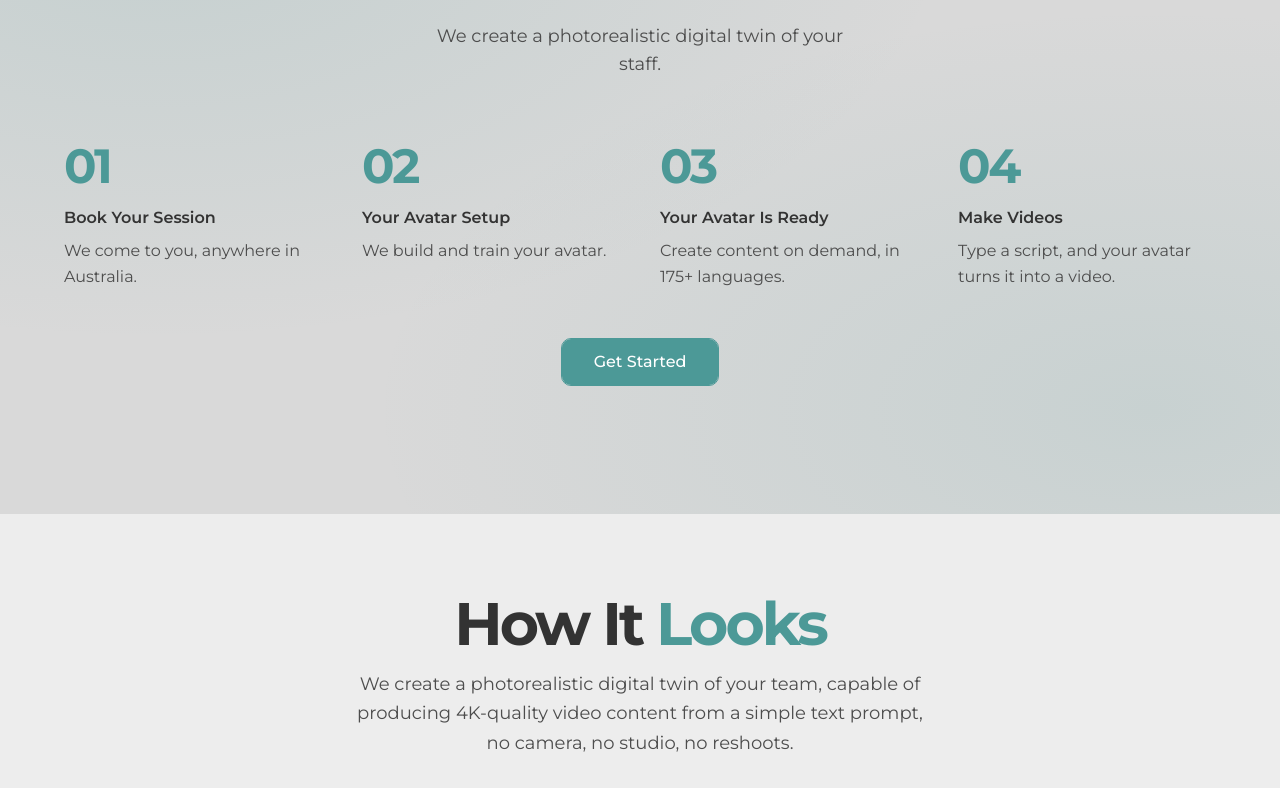
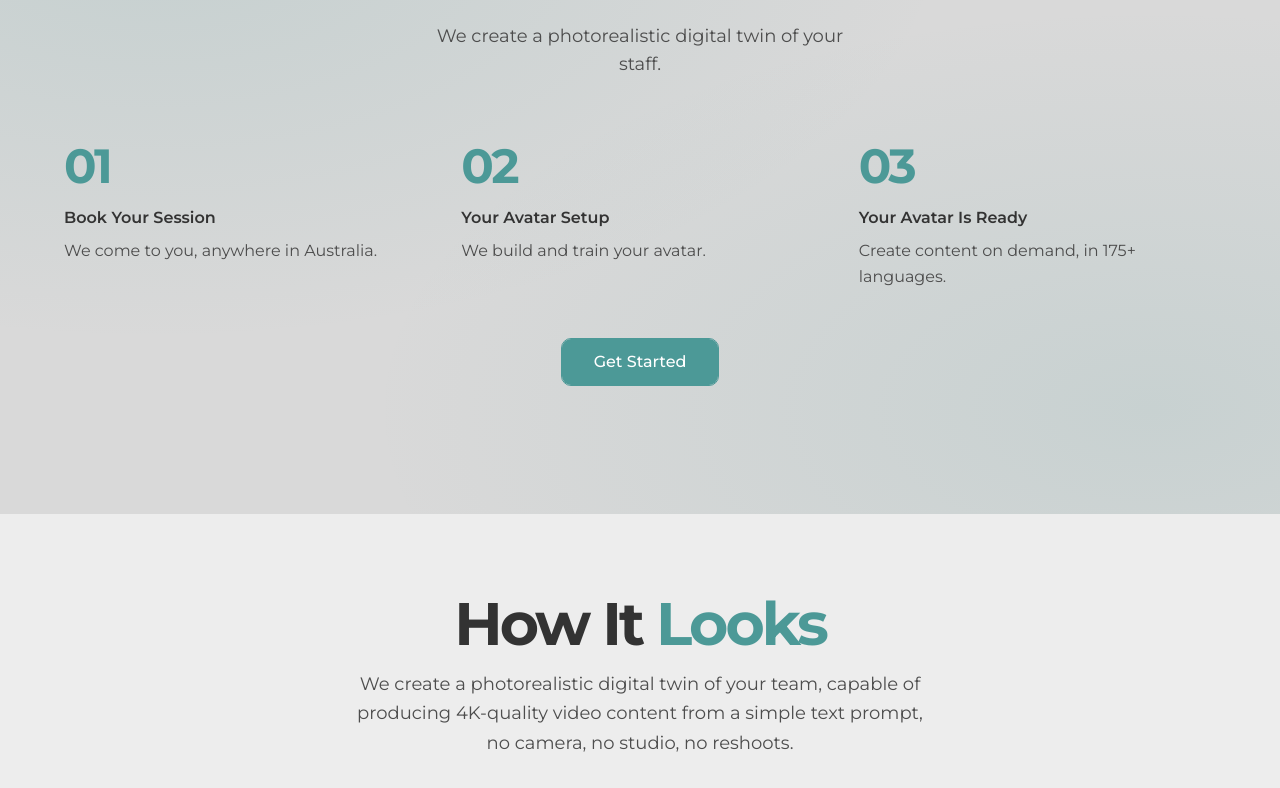
Before and after one commit to youmimic/youmimic-client-portal, a Next.js app: page / in a window 1280 px wide. Shown: the part 2678-3466 px from the top of the page. Built offline with nearby package versions, Linux system fonts and the light colour scheme; no server answers; grey boxes are pictures that could not be loaded.

Commit message:
fix: how it works steps

```diff
--- a/app/(marketing)/page.tsx
+++ b/app/(marketing)/page.tsx
@@ -23,11 +23,6 @@ const howItWorks = [
     n: "03",
     title: "Your Avatar Is Ready",
     body: "Create content on demand, in 175+ languages.",
-  },
-  {
-    n: "04",
-    title: "Make Videos",
-    body: "Type a script, and your avatar turns it into a video.",
   },
 ];
 
@@ -292,7 +287,7 @@ export default async function HomePage() {
               We create a photorealistic digital twin of your staff.
             </p>
           </div>
-          <div className="grid gap-10 sm:grid-cols-2 lg:grid-cols-4">
+          <div className="grid gap-10 sm:grid-cols-3">
             {howItWorks.map(({ n, title, body }) => (
               <div key={n} className="relative">
                 <span className="mb-4 block text-5xl font-bold tracking-tighter text-primary">
```
